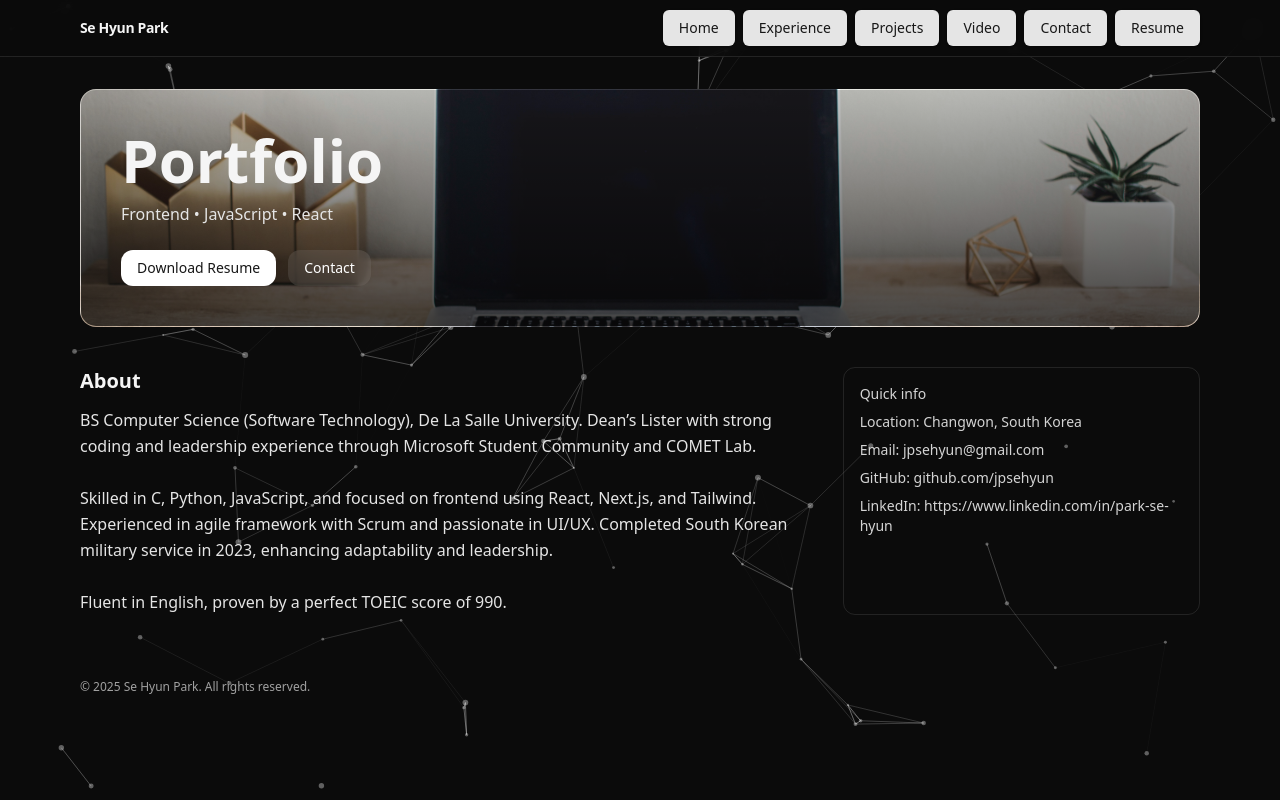
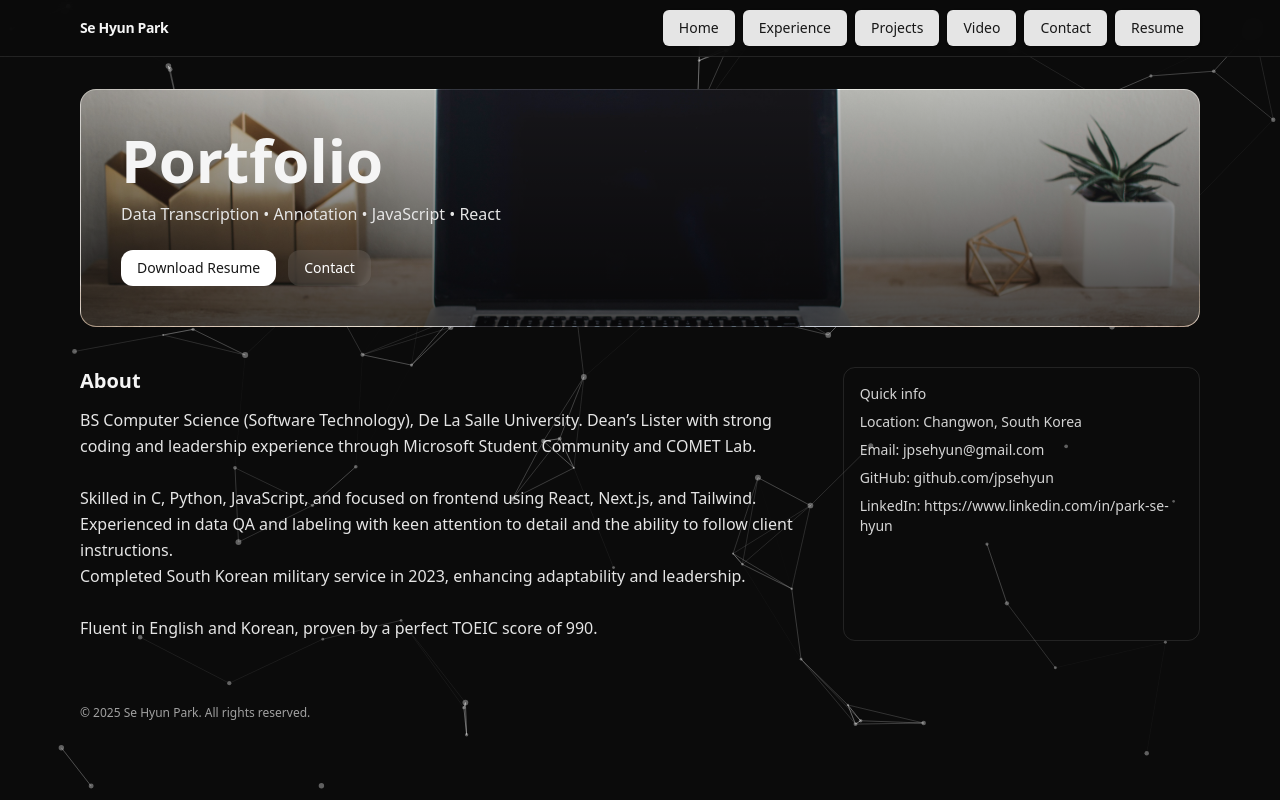
Before and after one commit to jpsehyun/portfolio-web, a Next.js app: page / in a window 1280 px wide. Built offline with nearby package versions, Linux system fonts and the light colour scheme.

Commit message:
front hero updated

```diff
--- a/src/app/page.tsx
+++ b/src/app/page.tsx
@@ -39,7 +39,7 @@ export default function Page() {
               transition={{ delay: 0.15 }}
               className="mt-3 max-w-xl text-sm text-neutral-200 md:text-base"
             >
-              Frontend • JavaScript • React
+              Data Transcription • Annotation • JavaScript • React
             </motion.p>
 
             <motion.div
@@ -82,11 +82,11 @@ export default function Page() {
             Microsoft Student Community and COMET Lab.
             <br></br>
             <br></br>Skilled in C, Python, JavaScript, and focused on frontend
-            using React, Next.js, and Tailwind. Experienced in agile framework
-            with Scrum and passionate in UI/UX. Completed South Korean military
-            service in 2023, enhancing adaptability and leadership.
+            using React, Next.js, and Tailwind. Experienced in data QA and labeling
+            with keen attention to detail and the ability to follow client instructions.
+            <br></br>Completed South Korean military service in 2023, enhancing adaptability and leadership.
             <br></br>
-            <br></br>Fluent in English, proven by a perfect TOEIC score of 990.
+            <br></br>Fluent in English and Korean, proven by a perfect TOEIC score of 990.
           </p>
         </div>
 
```
